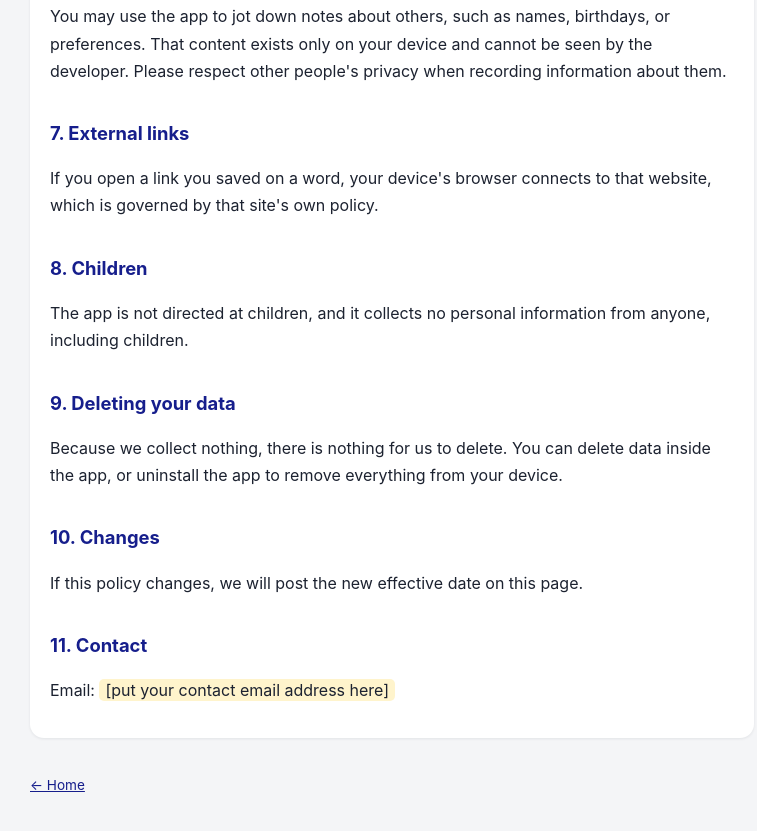
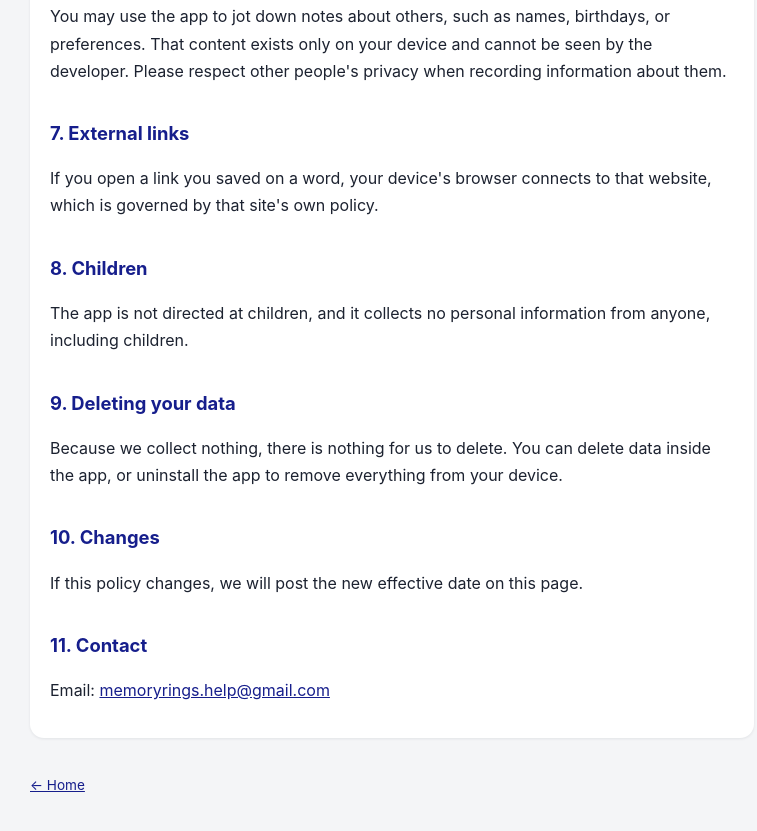
Before and after one commit to Idler0421/memory-rings-site, a plain HTML site: page privacy.html in a window 1280 px wide. Shown: the part 3196-4027 px from the top of the page, without its empty margins (248-1005 px from the left). Drawn offline with Linux system fonts and the light colour scheme.

Commit message:
영문 연락처 이메일 반영

```diff
--- a/privacy.html
+++ b/privacy.html
@@ -66,7 +66,7 @@
 <h2>10. Changes</h2>
 <p>If this policy changes, we will post the new effective date on this page.</p>
 <h2>11. Contact</h2>
-<p>Email: <span class="todo">[put your contact email address here]</span></p>
+<p>Email: <a href="mailto:memoryrings.help@gmail.com">memoryrings.help@gmail.com</a></p>
 </section>
 <footer><a href="index.html">← Home</a></footer>
 </main></body></html>
```
Also changed, not shown: support.html (+1 -1 lines).
